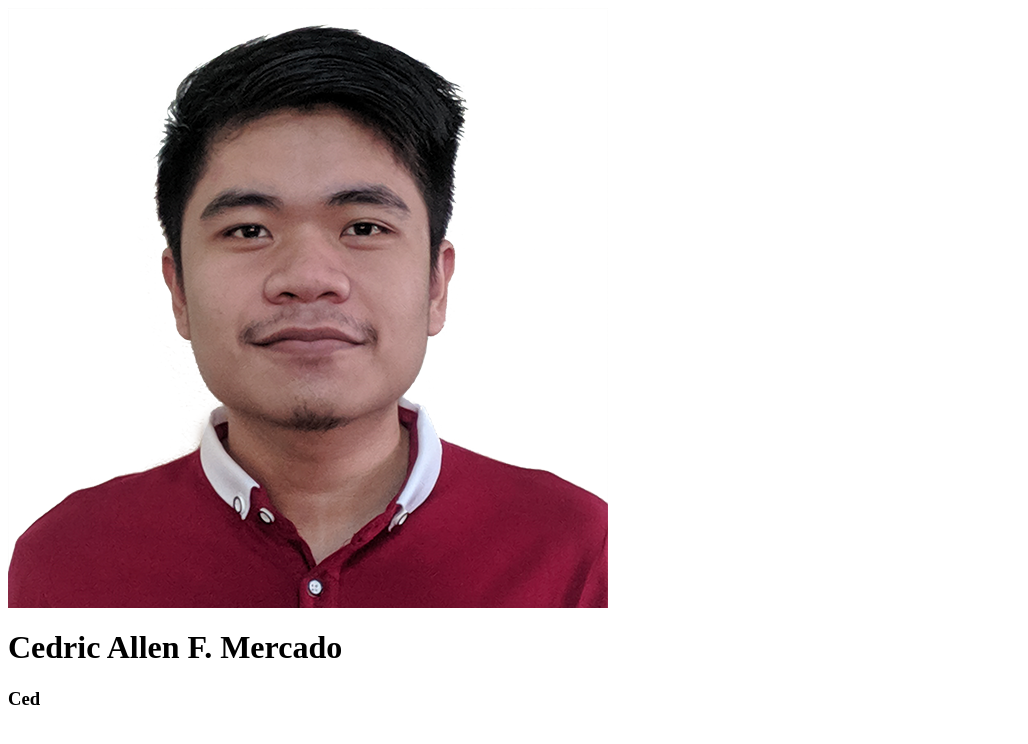
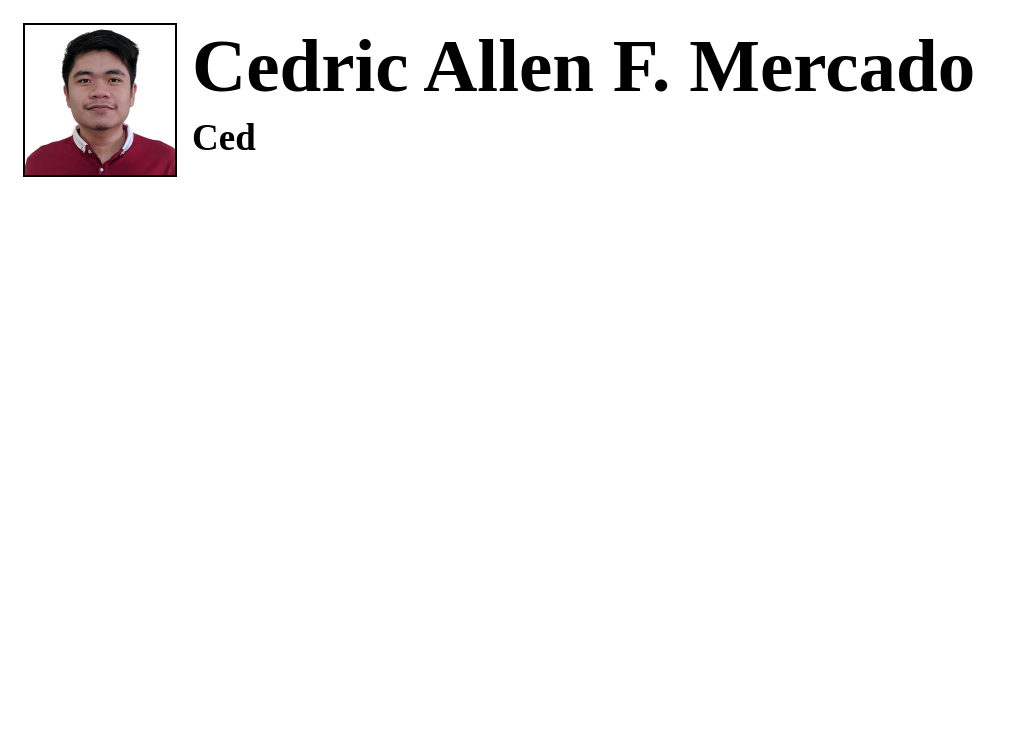
Before and after one commit to cfmercado/cfmercado.github.io, a plain HTML site: page index.html in a window 1280 px wide. Shown: the whole page, without its empty margins (0-1028 px from the left). Drawn offline with Linux system fonts and the light colour scheme.

Commit message:
feat: stylesheet added

```diff
--- a/index.html
+++ b/index.html
@@ -1,6 +1,7 @@
 <html>
     <head>
         <title>Personal Data Page</title>
+        <link rel="stylesheet" type="text/css" href="style.css">
     </head>
     <body>
         <img src="images/photo.png">
--- /dev/null
+++ b/style.css
@@ -0,0 +1,17 @@
+img{
+    width: 150px;
+    height: 150px;
+    float: left;
+    margin: 15px 15px 15px 15px;
+    border: 2px solid black;
+}
+
+h1{
+    padding-top: 15px;
+    margin-bottom: -30px;
+    font-size: 75px;
+}
+
+h3{
+    font-size: 37px;
+}
```
